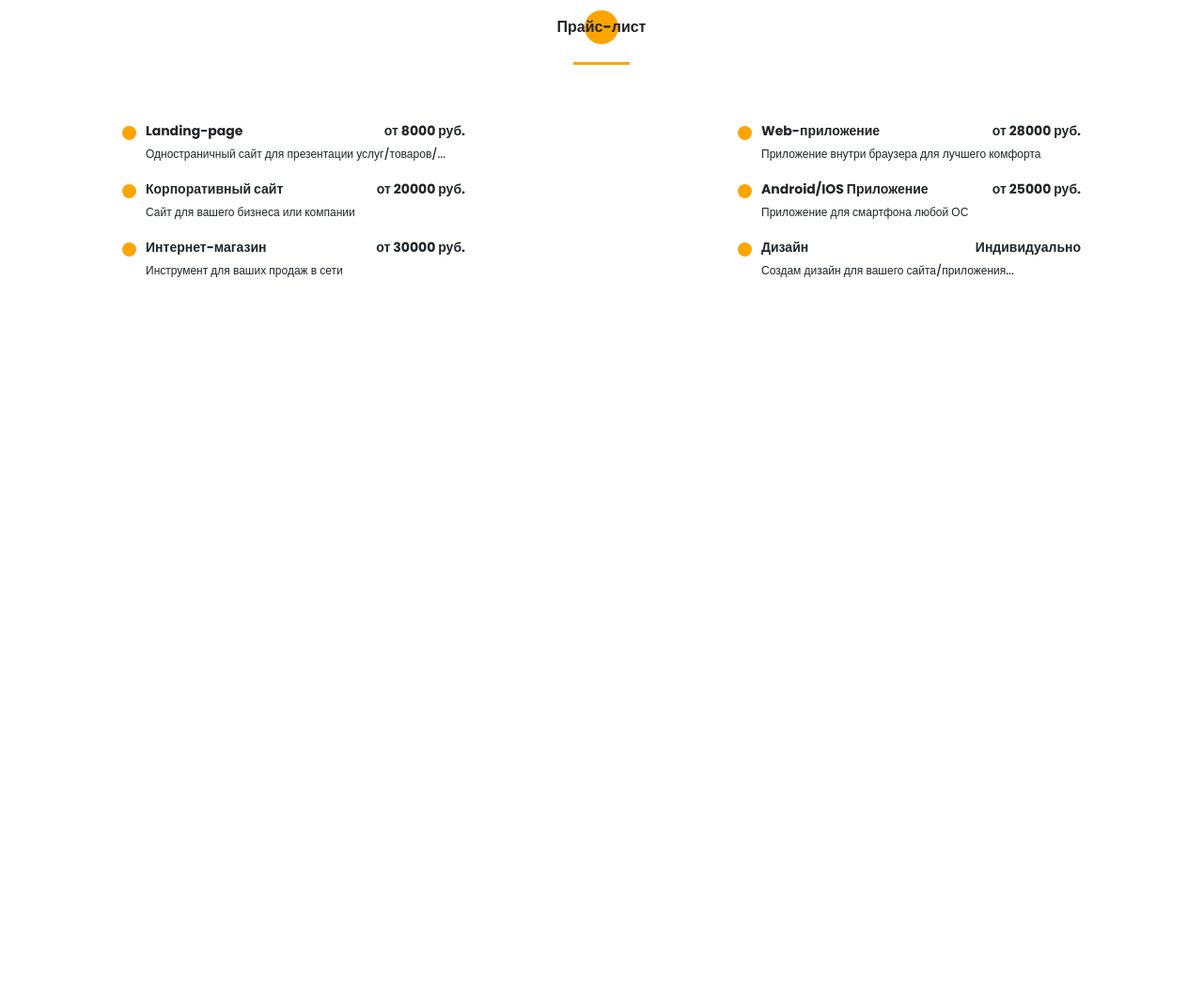
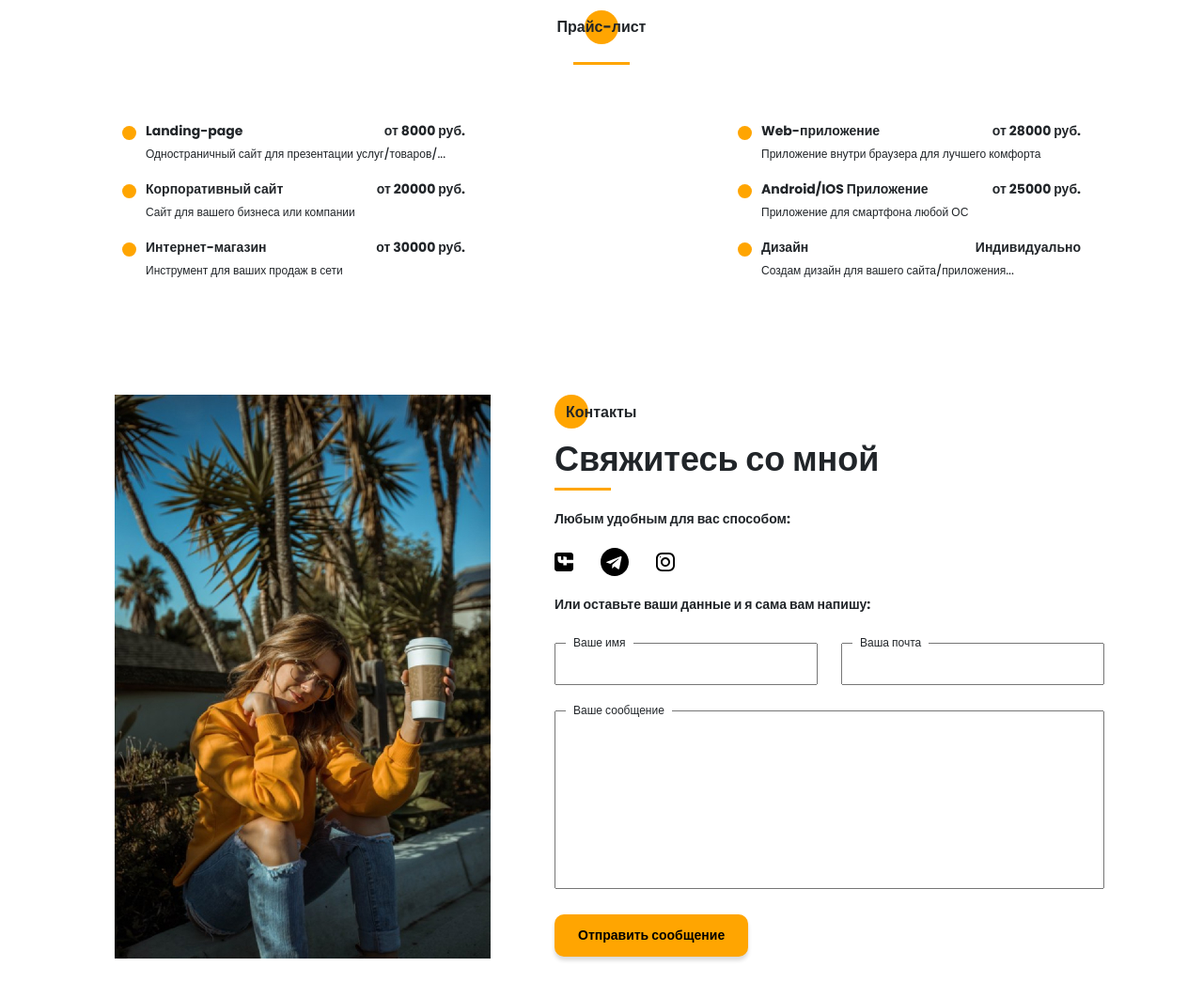
Before and after one commit to ssamarin/portfolio_, a website: page src/index.html in a window 1280 px wide. Shown: the part 4276-5338 px from the top of the page at 94% size. Before the commit the page ends 4576 px from the top, so only its background shows below. Drawn offline with Linux system fonts and the light colour scheme.

Commit message:
contacts section

```diff
--- a/src/index.html
+++ b/src/index.html
@@ -446,6 +446,59 @@
         </div>
     </section>
 
+    <section class="contacts">
+        <div class="container">
+            <div class="contacts__wrapper">
+                <div class="contacts__photo">
+                    <img src="img/main_photo.jpg" alt="photo">
+                </div>
+                <div class="contacts__descr">
+                    <h2 class="title title_fz16 contacts__title">Контакты</h2>
+                    <div class="title title_fz36 contacts__subtitle">Свяжитесь со мной</div>
+                    <div class="divider"></div>
+
+                    <div class="title title_fz14 contacts__text">
+                        Любым удобным для вас способом:
+                    </div>
+                    <div class="contacts__social">
+                        <a href="#" class="contacts__link">
+                            <img src="icons/social/facebook.svg" alt="Facebook">
+                        </a>
+                        <a href="#" class="contacts__link">
+                            <img src="icons/social/telegram.svg" alt="Telegram">
+                        </a>
+                        <a href="#" class="contacts__link">
+                            <img src="icons/social/instagram.svg" alt="Instagram">
+                        </a>
+                    </div>
+                    <div class="title title_fz14 contacts__text">
+                        Или оставьте ваши данные и я сама вам напишу:
+                    </div>
+
+                    <form action="#" class="contacts__form">
+                        <div class="contacts__input">
+                            <input name="name" id="name" type="text">
+                            <label for="name">Ваше имя</label>
+                        </div>
+
+                        <div class="contacts__input">
+                            <input name="email" id="email" type="email">
+                            <label for="email">Ваша почта</label>
+                        </div>
+
+                        <div class="contacts__textarea">
+                            <textarea name="text" id="text"></textarea>
+                            <label for="text">Ваше сообщение</label>
+                        </div>
+                        <div>
+                            <button class="contacts__btn btn">Отправить сообщение</button>
+                        </div>
+                    </form>
+                </div>
+            </div>
+        </div>
+    </section>
+
     <script src="js/script.js"></script>
 </body>
 </html>
--- /dev/null
+++ b/src/sass/blocks/_contacts.scss
@@ -0,0 +1,85 @@
+.contacts {
+    padding: 120px 0 90px 0;
+    &__wrapper {
+        padding: 0 35px 0 52px;
+        display: grid;
+        grid-template-columns: 400px 585px;
+        justify-content: space-between;
+    }
+    &__photo {
+        img {
+            width: 100%;
+        }
+    }
+    &__descr {
+        padding-top: 6px;
+        .divider {
+            margin: 0;
+        }
+    }
+    &__title {
+        position: relative;
+        padding: 1px 0 0 12px;
+        @include before_circle;
+    }
+    &__text, &__social {
+        margin-top: 20px;
+    }
+    &__link {
+        margin-right: 25px;
+        img {
+            max-width: 30px;
+            max-height: 30px;
+        }
+        &:hover {
+            text-decoration: none;
+        }
+    }
+    &__form {
+        margin-top: 30px;
+        display: grid;
+        grid-template: 45px 190px 45px / repeat(2, 280px);
+        justify-content: space-between;
+        row-gap: 27px;
+        label {
+            display: block;
+            position: absolute;
+            top: -9px;
+            left: 12px;
+            height: 18px;
+            padding: 0 8px;
+            background-color: #fff;
+            font-size: 12px;
+            margin-bottom: 0;
+        }
+    }
+    &__input {
+        position: relative;
+        input {
+            width: 100%;
+            height: 100%;
+            padding: 0 20px;
+            font-size: 12px;
+        }
+    }
+    &__textarea {
+        position: relative;
+        grid-column: 1 / 3;
+        textarea {
+            width: 100%;
+            height: 100%;
+            resize: none;
+            padding: 20px;
+            font-size: 12px;
+        }
+    }
+    &__btn {
+        border: none;
+        font-weight: bold;
+        font-size: 14px;
+        line-height: 21px;
+        &:hover {
+            color: #fff;
+        }
+    }
+}
--- a/src/sass/style.scss
+++ b/src/sass/style.scss
@@ -13,6 +13,7 @@
 @import 'blocks/skills';
 @import 'blocks/portfolio';
 @import 'blocks/price';
+@import 'blocks/contacts';
 
 * {
     font-family: 'Poppins', sans-serif;
```
Also changed, not shown: src/css/style.min.css.
